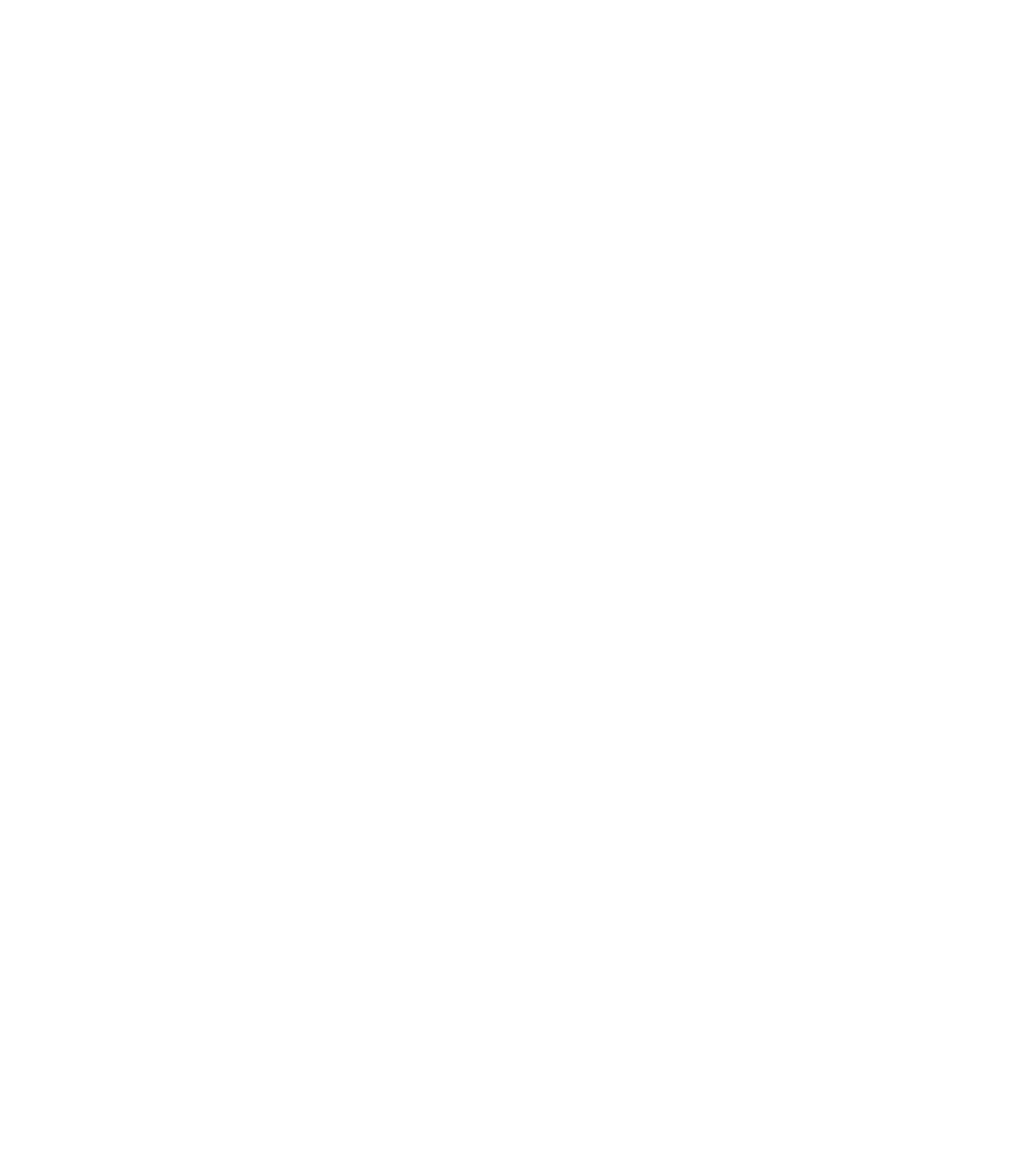
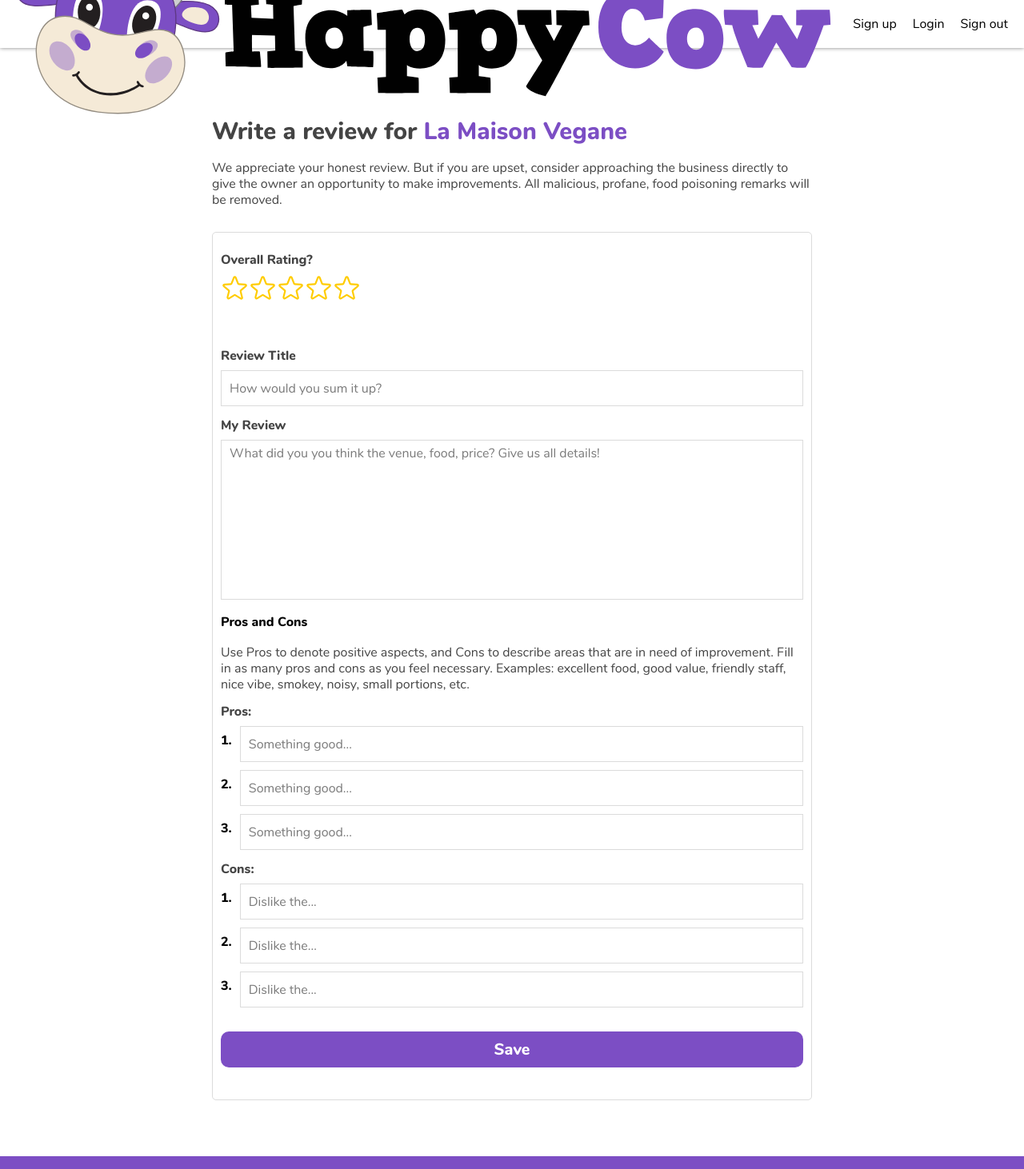
Before and after one commit to polatonur/happ-cow-front, a Next.js app: page /addReview in a window 1280 px wide. Shown: the top 1462 px of the page at 80% size. Before the commit the page ends 800 px from the top, so only its background shows below. Built offline with nearby package versions, Linux system fonts and the light colour scheme.

Commit message:
add review page styles

```diff
--- a/src/pages/addReview.tsx
+++ b/src/pages/addReview.tsx
@@ -1,13 +1,79 @@
 import Layout from "../components/Layout";
 import styles from "../styles/AddReview.module.css";
+import { Star } from "phosphor-react";
 
 const AddReview = () => {
   return (
-    <div className={styles.add_review}>
-      <main>
-        <form action=""></form>
-      </main>
-    </div>
+    <Layout>
+      <div className={styles.add_review}>
+        <main>
+          <h1>
+            Write a review for <span>La Maison Vegane</span>
+          </h1>
+          <p>
+            We appreciate your honest review. But if you are upset, consider
+            approaching the business directly to give the owner an opportunity
+            to make improvements. All malicious, profane, food poisoning remarks
+            will be removed.
+          </p>
+          <form>
+            <label className={styles.rating_label}>Overall Rating?</label>
+            <div className={styles.rating}>
+              {" "}
+              {[1, 2, 3, 4, 5].map((elem) => (
+                <Star key={elem} size={35} color="#ffcc00" />
+              ))}
+            </div>
+            <label>Review Title</label>
+            <input
+              required
+              type="text"
+              placeholder="How would you sum it up?"
+            />
+            <label>My Review</label>
+            <textarea
+              required
+              cols={20}
+              rows={10}
+              placeholder="What did you you think the venue, food, price? Give us all details!"
+            />
+            <h3>Pros and Cons</h3>
+            <p>
+              Use Pros to denote positive aspects, and Cons to describe areas
+              that are in need of improvement. Fill in as many pros and cons as
+              you feel necessary. Examples: excellent food, good value, friendly
+              staff, nice vibe, smokey, noisy, small portions, etc.
+            </p>
+            <label>Pros:</label>
+            <div className={styles.pros_cons}>
+              {" "}
+              <span>1.</span>{" "}
+              <input type="text" placeholder="Something good..." />
+            </div>
+            <div className={styles.pros_cons}>
+              <span>2.</span>{" "}
+              <input type="text" placeholder="Something good..." />
+            </div>
+            <div className={styles.pros_cons}>
+              <span>3.</span>{" "}
+              <input type="text" placeholder="Something good..." />
+            </div>
+            <label>Cons:</label>
+            <div className={styles.pros_cons}>
+              {" "}
+              <span>1.</span> <input type="text" placeholder="Dislike the..." />
+            </div>
+            <div className={styles.pros_cons}>
+              <span>2.</span> <input type="text" placeholder="Dislike the..." />
+            </div>
+            <div className={styles.pros_cons}>
+              <span>3.</span> <input type="text" placeholder="Dislike the..." />
+            </div>
+            <button>Save</button>
+          </form>
+        </main>
+      </div>
+    </Layout>
   );
 };
 
--- a/src/styles/AddReview.module.css
+++ b/src/styles/AddReview.module.css
@@ -0,0 +1,88 @@
+.add_review {
+  min-height: calc(100vh - 110px);
+  display: flex;
+  align-items: center;
+  justify-content: center;
+  margin: 50px 0;
+}
+.add_review main {
+  width: 750px;
+  display: flex;
+  flex-direction: column;
+}
+.add_review form {
+  display: flex;
+  flex-direction: column;
+  border: 1px solid rgb(219, 219, 219);
+  border-radius: 5px;
+  padding: 10px;
+  margin-top: 30px;
+}
+.add_review {
+  padding: 20px;
+}
+.add_review h1 {
+  color: #444444;
+  font-size: 30px;
+}
+.add_review h1 > span {
+  color: var(--main-purple);
+}
+.add_review p {
+  color: #444444;
+  font-family: "Nunito";
+  line-height: 20px;
+}
+.add_review input,
+.add_review textarea {
+  outline-color: var(--main-purple);
+  width: 100%;
+  height: 45px;
+  padding: 5px 10px;
+  font-size: 1rem;
+  margin-top: 10px;
+  font-family: "Nunito";
+  border: 1px solid rgb(219, 219, 219);
+  resize: none;
+}
+.add_review textarea {
+  height: 200px;
+}
+.add_review input::placeholder,
+.add_review textarea::placeholder {
+  color: #7a7a7a;
+  font-family: "Nunito";
+}
+.add_review label {
+  color: #444444;
+  margin-top: 16px;
+}
+.add_review button {
+  width: 100%;
+  height: 45px;
+  color: white;
+  font-size: 20px;
+  border: none;
+  border-radius: 10px;
+  margin: 30px 0;
+}
+.add_review .rating_label {
+  margin-bottom: 10px;
+}
+.rating {
+  margin-bottom: 40px;
+}
+.add_review h3 {
+  margin: 20px 0;
+}
+.pros_cons {
+  display: flex;
+  align-items: center;
+  justify-content: center;
+}
+.pros_cons span {
+  margin-right: 10px;
+}
+.add_review form button {
+  background-color: var(--main-purple);
+}
--- a/src/styles/Login.module.css
+++ b/src/styles/Login.module.css
@@ -36,6 +36,7 @@
   padding: 5px 10px;
   font-size: 1rem;
   margin-top: 10px;
+  font-family: "Nunito";
 }
 .col_2 input::placeholder {
   color: #686868;
--- a/src/styles/Signup.module.css
+++ b/src/styles/Signup.module.css
@@ -36,6 +36,7 @@
   color: black;
 }
 .col_2 input {
+  font-family: "Nunito";
   outline-color: var(--main-purple);
   width: 100%;
   height: 45px;
```
Also changed, not shown: src/pages/restaurant/[slug].tsx (+7 -1 lines).
